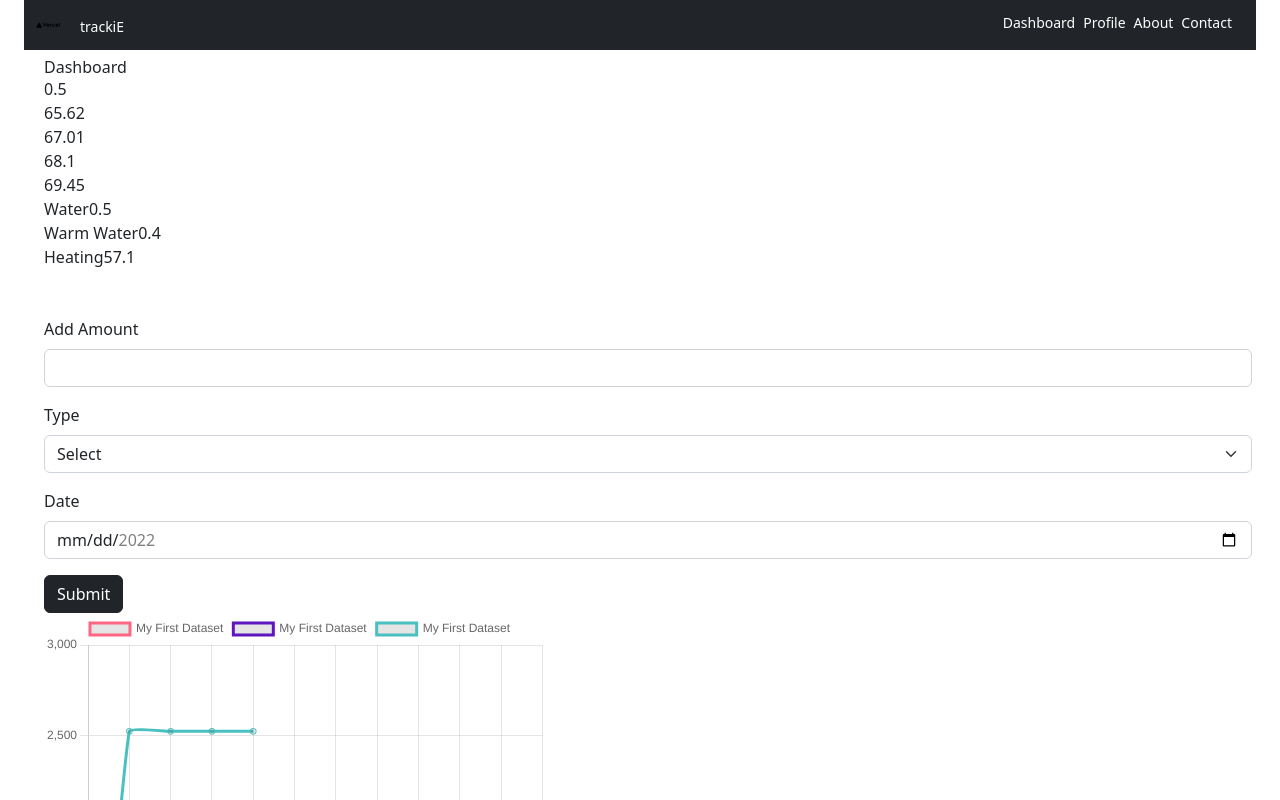
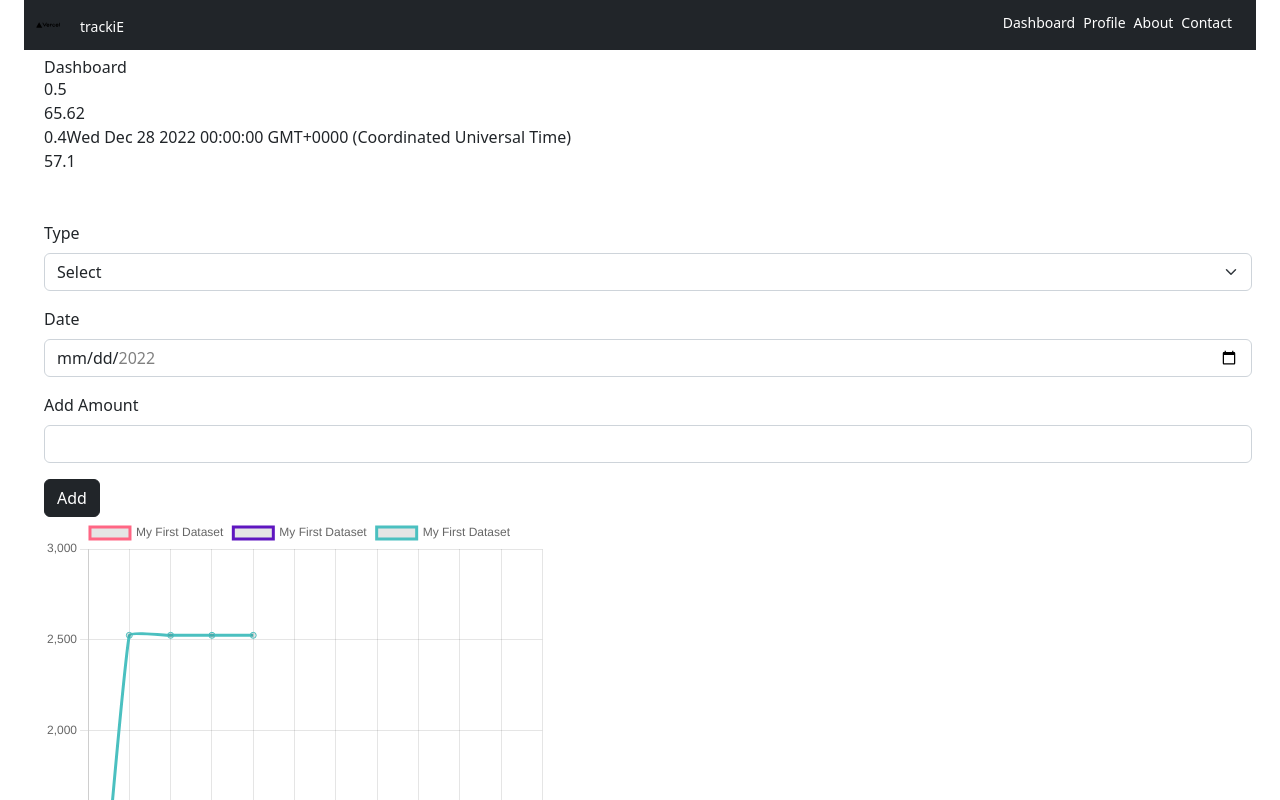
Before and after one commit to arcticH4re/tracky_frontend_nextjs, a Next.js app in the folder tracky/: page /dashboard in a window 1280 px wide. Shown: the top 800 px of the page. Built offline with nearby package versions, Linux system fonts and the light colour scheme.

Commit message:
fixed water

```diff
--- a/tracky/components/dashboard/Dashboard.tsx
+++ b/tracky/components/dashboard/Dashboard.tsx
@@ -34,26 +34,35 @@ ChartJS.register(
   Legend
 );
 
-const DUMMY_ENERGY = [
+const WATER = [
   {
-    metric: "Water",
     amount: 0.5,
     date: new Date(2022, 3, 3),
   },
   {
-    metric: "Warm Water",
+    amount: 65.62,
+    date: new Date(2022, 3, 3),
+  },
+];
+
+const WARM_WATER = [
+  {
     amount: 0.4,
-    date: new Date(2022, 2, 17),
+    date: new Date(2022, 11, 28),
   },
+];
+
+const HEATING = [
   {
-    metric: "Heating",
     amount: 57.1,
-    date: new Date(2022, 6, 21),
+    date: new Date(2022, 5, 13),
   },
 ];
 
 const Dashboard: React.FC = () => {
-  const [energy, setEnergy] = useState(DUMMY_ENERGY);
+  const [water, setWater] = useState(WATER);
+  const [warmWater, setWarmWater] = useState(WARM_WATER);
+  const [heating, setHeating] = useState(HEATING);
 
   const waterArray = [0.5, 65.62, 67.01, 68.1, 69.45];
   const warmWaterArray = [0.4, 36.91, 37.45, 37.84, 38.27];
@@ -106,11 +115,31 @@ const Dashboard: React.FC = () => {
       ...submittedFormData,
       id: Math.random().toString(),
     };
-    setEnergy((prevFormData) => {
-      return [...prevFormData, formData];
-    });
 
-    console.log(energy);
+    console.log(water);
+    console.log(warmWater);
+    console.log(heating);
+
+    if (formData.metric === "Cold Water") {
+      setWater((prevFormData) => {
+        const { amount, date } = formData;
+        return [
+          ...prevFormData,
+          {
+            amount: +amount,
+            date,
+          },
+        ];
+      });
+    } else if (formData.metric === "Warm Water") {
+      setWarmWater((prevFormData) => {
+        return [...prevFormData, formData];
+      });
+    } else {
+      setHeating((prevFormData) => {
+        return [...prevFormData, formData];
+      });
+    }
   };
 
   // const data = {
@@ -129,19 +158,29 @@ const Dashboard: React.FC = () => {
     <Container className="bg-white">
       <div>
         <h1>Dashboard</h1>
-        <div>
+        {/* <div>
           {waterArray.map((m) => {
             return <div>{m}</div>;
           })}
+        </div> */}
+        <div>
+          {water.map((m) => {
+            return <div>{m.amount}</div>;
+          })}
         </div>
         <div>
-          {energy.map((m) => {
+          {warmWater.map((m) => {
             return (
               <div>
-                {m.metric}
                 {m.amount}
+                {m.date.toString()}
               </div>
             );
+          })}
+        </div>
+        <div>
+          {heating.map((m) => {
+            return <div>{m.amount}</div>;
           })}
         </div>
       </div>
--- a/tracky/components/dashboard/DashboardForm.tsx
+++ b/tracky/components/dashboard/DashboardForm.tsx
@@ -38,14 +38,6 @@ function DashboardForm(props) {
     <Form onSubmit={submitHandler}>
       <fieldset className="mt-5">
         <Form.Group className="mb-3">
-          <Form.Label>Add Amount</Form.Label>
-          <Form.Control
-            onChange={inputHandler}
-            id="NumberInput"
-            value={input}
-          />
-        </Form.Group>
-        <Form.Group className="mb-3">
           <Form.Label>Type</Form.Label>
           <Form.Select
             aria-label="Select Type"
@@ -68,9 +60,17 @@ function DashboardForm(props) {
             value={dateInput}
           />
         </Form.Group>
+        <Form.Group className="mb-3">
+          <Form.Label>Add Amount</Form.Label>
+          <Form.Control
+            onChange={inputHandler}
+            id="NumberInput"
+            value={input}
+          />
+        </Form.Group>
         <Form.Group className="mb-3"></Form.Group>
         <Button variant="dark" type="submit">
-          Submit
+          Add
         </Button>
         <div>
           <p>{input}</p>
```
